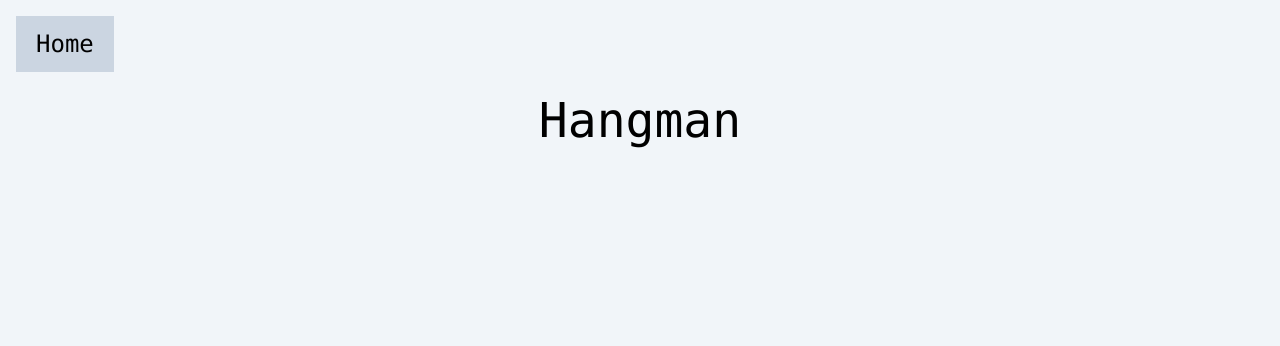
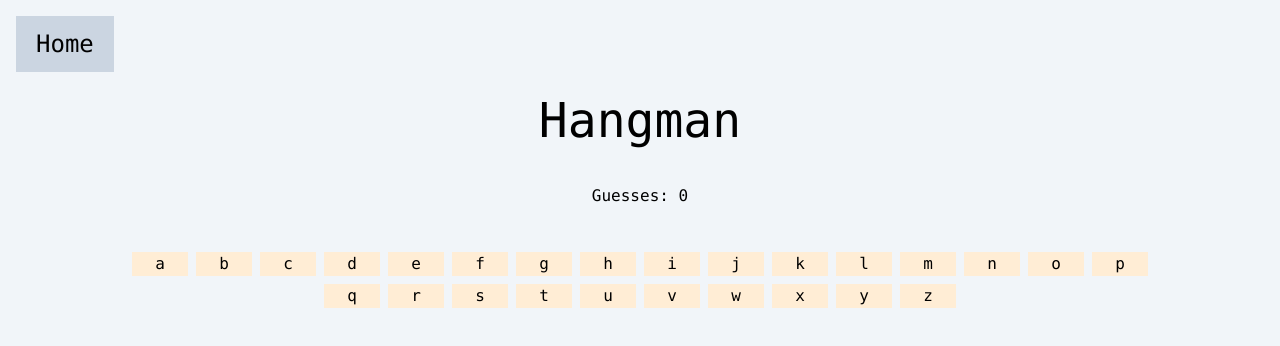
Before and after one commit to ashley-cao-0/simple-games, a React (Vite) app: page /hangman in a window 1280 px wide. Shown: the top 346 px of the page. Built offline with nearby package versions, Linux system fonts and the light colour scheme; no server answers.

Commit message:
grey out button when click

```diff
--- a/src/components/Hangman.jsx
+++ b/src/components/Hangman.jsx
@@ -2,20 +2,62 @@ import React, { useEffect, useState } from "react";
 import { getRandomWord } from "../apiClient";
 
 function Hangman() {
-  const [word, setWord] = useState()
+  const clickedStyle = { backgroundColor: "grey" }
+
+  const [alphabet, setAlphabet] = useState([])
+  const [givenLetters, setLetters] = useState([])
+  const [progress, setProgress] = useState([])
+  const [guessNum, setGuessNum] = useState(0)
+
+  const handleClick = (guess, index) => {
+    setGuessNum(guessNum + 1)
+
+    //gray out clicked button
+    const newAlphabet = [...alphabet]
+    newAlphabet[index].style = clickedStyle
+    setAlphabet(newAlphabet)
+
+    const newProgress = [...progress]
+    givenLetters.forEach((givenLetter, index) => {
+      if (givenLetter === guess) {
+        newProgress[index] = guess
+      }
+    })
+    setProgress(newProgress)
+  }
 
   useEffect(() => {
+    // make array for the alphabet buttons
+    const alphabetChars = [...'abcdefghijklmnopqrstuvwxyz']
+    const alphabetObjs = alphabetChars.map(char => {
+      return {char}
+    })
+    setAlphabet(alphabetObjs)
+
+    //get random word
     const getWord = async () => {
       const randomWord = await getRandomWord()
-      setWord(randomWord)
+      const letterArr = randomWord.split('')
+      setLetters(letterArr)
+      setProgress(Array(letterArr.length).fill('_'))
     }
     getWord()
   }, [])
 
   return (
-    <div className=" mt-24 text-center ">
+    <div className=" mt-24 text-center">
       <h1 className="text-5xl mb-10"> Hangman </h1>
-      <p> { word } </p>
+      <p> Guesses: { guessNum } </p>
+      <p className=" h-5"> {givenLetters} </p>
+      <p> {progress} </p>
+
+      <div className=" flex justify-center mt-5">
+        <div className="inline-block max-w-5xl">
+          {alphabet.map((item, index) =>
+            <button className=" bg-orange-100 w-14 m-1" onClick={() => {handleClick(item.char, index)}} style= {item.style} key={item.char} > {item.char} </button>
+            )}
+        </div>
+      </div>
     </div>
   )
 }
```
